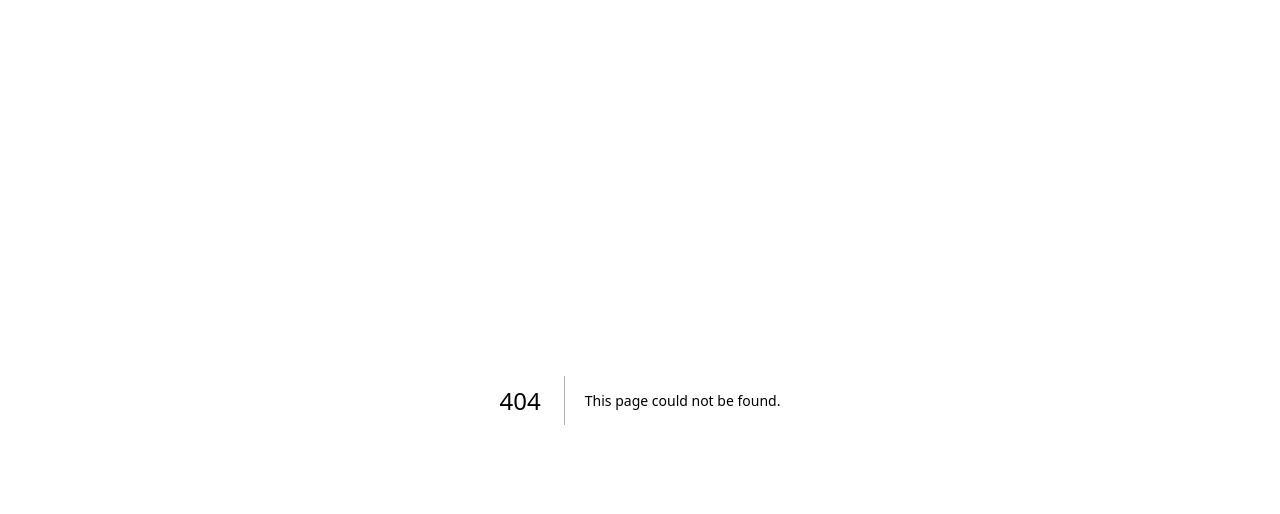
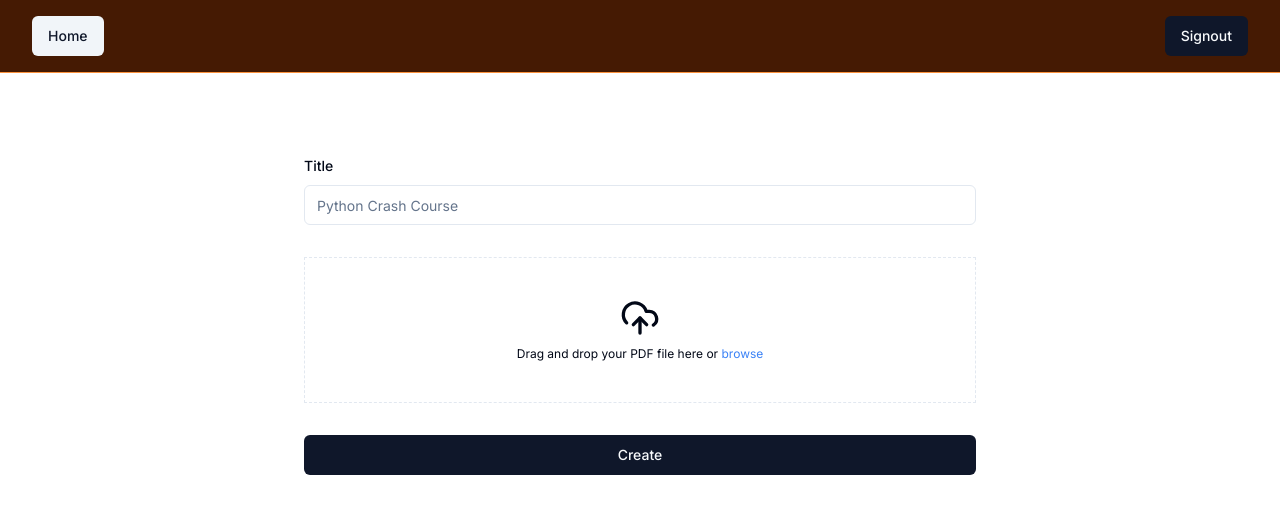
Before and after one commit to junaid-1013/marginalia, a Next.js app: page /documents/create in a window 1280 px wide. Before the commit this address had no page. Shown: the top 514 px of the page. Built offline with nearby package versions, Linux system fonts and the light colour scheme; no server answers.

Commit message:
- refactor(routes) ui

```diff
--- a/src/app/(main)/(routes)/chats/create/page.tsx
+++ b/src/app/(main)/(routes)/documents/create/page.tsx
@@ -1,6 +1,6 @@
 import CreateForm from "@/components/forms/create";
 
-const CreatePage = () => {
+const CreateDocumentPage = () => {
   return (
     <div className="flex justify-center min-h-screen">
       <CreateForm />
@@ -8,4 +8,4 @@ const CreatePage = () => {
   );
 };
 
-export default CreatePage;
+export default CreateDocumentPage;
--- a/src/app/(main)/(routes)/chats/page.tsx
+++ b/src/app/(main)/(routes)/documents/page.tsx
@@ -27,7 +27,7 @@ const ChatsPage = async () => {
         <div className="flex gap-10 my-10">
           <button className="border border-black aspect-square w-40 rounded-md cursor-pointer">
             <Link
-              href="/chats/create"
+              href="/documents/create"
               className="bg-red-500 w-full h-full flex items-center  justify-center"
             >
               <PlusIcon className="text-amber-950 w-10 h-10" />
--- a/src/app/(main)/layout.tsx
+++ b/src/app/(main)/layout.tsx
@@ -13,10 +13,10 @@ const MainLayout = ({ children }: IProps) => {
       <header className="bg-amber-950 border-b border-b-orange-400 text-white ">
         <div className="flex justify-between container items-center py-4">
           <Link
-            href="/chats"
+            href="/documents"
             className={cn(buttonVariants({ variant: "secondary" }))}
           >
-            Chats
+            Home
           </Link>
           <form
             action={async () => {
--- a/src/lib/routes.ts
+++ b/src/lib/routes.ts
@@ -20,4 +20,4 @@ export const apiAuthPrefix: string = "/api/auth";
  * The default redirect URL after a user logs in. /dashboard
  * @type {string}
  */
-export const DEFAULT_REDIRECT_URL: string = "/chats";
+export const DEFAULT_REDIRECT_URL: string = "/documents";
```
Also changed, not shown: src/app/(main)/(routes)/documents/[id]/chat/page.tsx (renamed from src/app/(main)/(routes)/chats/[id]/page.tsx).
